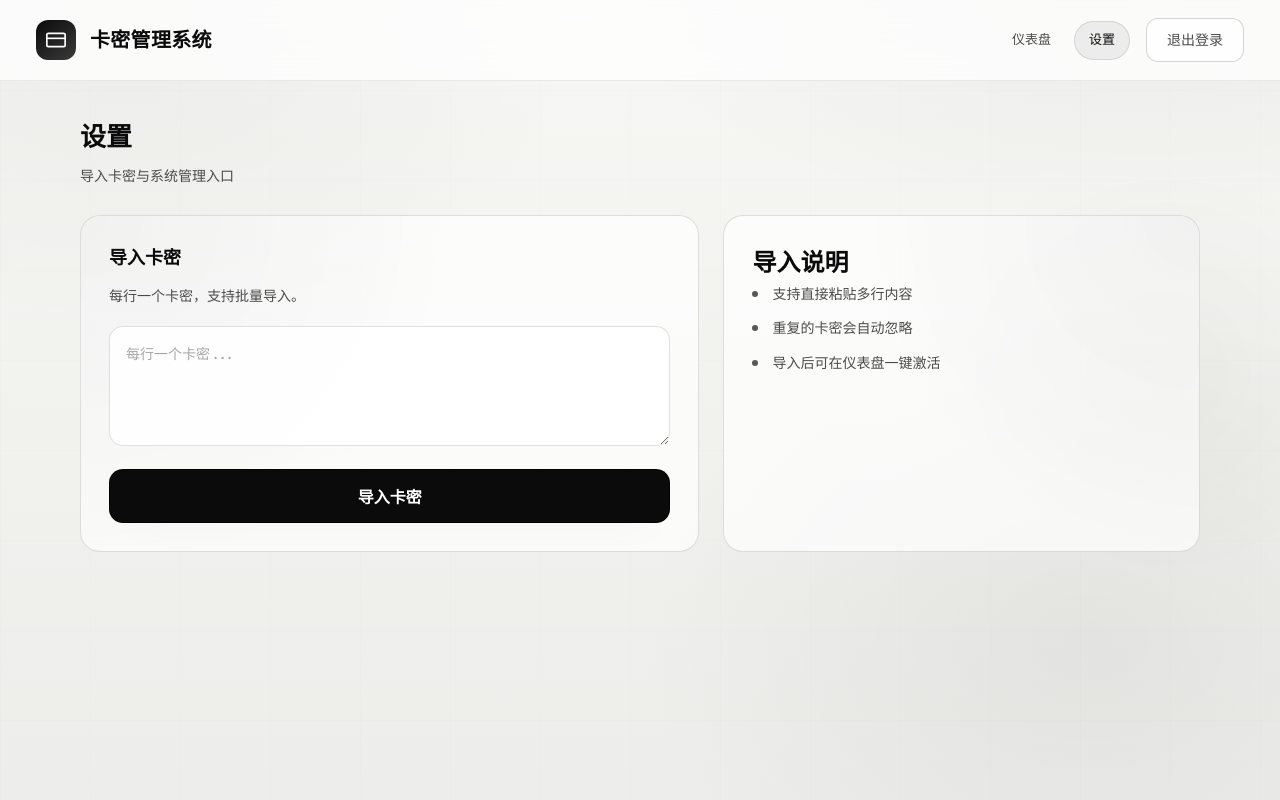
After one commit to 1307929582/nikocard, a Flask app: page /settings in a window 1280 px wide. The commit adds this page. Run offline with Flask 3, Linux system fonts and the light colour scheme; the visitor is signed in with stand-in values (Sample User, id 1); data that the repository does not hold is empty.

Commit message:
Move import to settings and restyle UI

```diff
--- a/app.py
+++ b/app.py
@@ -68,6 +68,11 @@ def dashboard():
     cards = db.get_all_cards()
     return render_template('dashboard.html', stats=stats, active_card=active_card, cards=cards)
 
+@app.route('/settings')
+@login_required
+def settings():
+    return render_template('settings.html')
+
 @app.route('/api/import', methods=['POST'])
 @login_required
 def import_keys():
--- a/static/style.css
+++ b/static/style.css
@@ -1,22 +1,22 @@
 @import url('https://fonts.googleapis.com/css2?family=Space+Grotesk:wght@300;400;500;600;700&family=JetBrains+Mono:wght@400;600&display=swap');
 
 :root {
-    --bg-0: #0b1020;
-    --bg-1: #0f172a;
-    --bg-2: #111c32;
-    --panel: rgba(12, 19, 34, 0.72);
-    --panel-strong: rgba(12, 19, 34, 0.9);
-    --stroke: rgba(148, 163, 184, 0.2);
-    --text-primary: #e6edf7;
-    --text-secondary: #9fb1c7;
-    --accent: #22d3ee;
-    --accent-2: #a3e635;
-    --accent-3: #fb7185;
-    --success: #34d399;
-    --warning: #fbbf24;
-    --danger: #f43f5e;
-    --shadow-soft: 0 18px 50px -28px rgba(0, 0, 0, 0.7);
-    --shadow-strong: 0 32px 80px -40px rgba(0, 0, 0, 0.85);
+    --bg-0: #f7f7f5;
+    --bg-1: #ffffff;
+    --bg-2: #f1f1ee;
+    --panel: rgba(255, 255, 255, 0.7);
+    --panel-strong: rgba(255, 255, 255, 0.9);
+    --stroke: rgba(0, 0, 0, 0.12);
+    --text-primary: #0b0b0b;
+    --text-secondary: #4b4b4b;
+    --accent: #0b0b0b;
+    --accent-2: #262626;
+    --accent-3: #6b6b6b;
+    --success: #111111;
+    --warning: #2b2b2b;
+    --danger: #0f0f0f;
+    --shadow-soft: 0 18px 50px -30px rgba(0, 0, 0, 0.2);
+    --shadow-strong: 0 40px 90px -55px rgba(0, 0, 0, 0.25);
     --radius-lg: 24px;
     --radius-md: 16px;
     --radius-sm: 12px;
@@ -33,10 +33,10 @@
 body {
     font-family: var(--font-sans);
     background:
-        radial-gradient(1200px 600px at 80% -10%, rgba(34, 211, 238, 0.28), transparent 60%),
-        radial-gradient(900px 500px at 10% 10%, rgba(163, 230, 53, 0.18), transparent 60%),
-        radial-gradient(800px 500px at 90% 75%, rgba(251, 113, 133, 0.16), transparent 60%),
-        linear-gradient(160deg, var(--bg-0) 0%, var(--bg-1) 45%, #0a0f1d 100%);
+        radial-gradient(1000px 520px at 90% -10%, rgba(0, 0, 0, 0.06), transparent 60%),
+        radial-gradient(760px 480px at 10% 5%, rgba(0, 0, 0, 0.04), transparent 60%),
+        radial-gradient(700px 520px at 85% 80%, rgba(0, 0, 0, 0.05), transparent 65%),
+        linear-gradient(180deg, var(--bg-0) 0%, var(--bg-2) 55%, #ededeb 100%);
     background-attachment: fixed;
     min-height: 100vh;
     color: var(--text-primary);
@@ -50,10 +50,10 @@ body::before {
     position: fixed;
     inset: 0;
     background-image:
-        linear-gradient(rgba(255, 255, 255, 0.05) 1px, transparent 1px),
-        linear-gradient(90deg, rgba(255, 255, 255, 0.05) 1px, transparent 1px);
-    background-size: 80px 80px;
-    opacity: 0.25;
+        linear-gradient(rgba(0, 0, 0, 0.04) 1px, transparent 1px),
+        linear-gradient(90deg, rgba(0, 0, 0, 0.04) 1px, transparent 1px);
+    background-size: 90px 90px;
+    opacity: 0.2;
     pointer-events: none;
     z-index: 0;
 }
@@ -61,14 +61,14 @@ body::before {
 body::after {
     content: '';
     position: fixed;
-    width: 520px;
-    height: 520px;
-    right: -120px;
-    top: 120px;
-    background: radial-gradient(circle, rgba(34, 211, 238, 0.35), transparent 65%);
-    filter: blur(10px);
-    opacity: 0.7;
-    animation: drift 16s ease-in-out infinite alternate;
+    width: 480px;
+    height: 480px;
+    right: -140px;
+    top: 140px;
+    background: radial-gradient(circle, rgba(0, 0, 0, 0.08), transparent 65%);
+    filter: blur(12px);
+    opacity: 0.4;
+    animation: drift 18s ease-in-out infinite alternate;
     pointer-events: none;
     z-index: 0;
 }
@@ -79,7 +79,7 @@ body::after {
 }
 
 ::selection {
-    background: rgba(34, 211, 238, 0.35);
+    background: rgba(0, 0, 0, 0.12);
     color: var(--text-primary);
 }
 
@@ -87,6 +87,11 @@ button,
 input,
 textarea {
     font-family: inherit;
+}
+
+input::placeholder,
+textarea::placeholder {
+    color: rgba(0, 0, 0, 0.35);
 }
 
 a {
@@ -198,38 +203,46 @@ a {
 
 .form-group input:focus {
     outline: none;
-    border-color: rgba(34, 211, 238, 0.6);
-    box-shadow: 0 0 0 3px rgba(34, 211, 238, 0.2);
+    border-color: rgba(0, 0, 0, 0.5);
+    box-shadow: 0 0 0 3px rgba(0, 0, 0, 0.1);
     transform: translateY(-1px);
 }
 
 .btn-primary {
     padding: 14px 24px;
     border-radius: 14px;
-    border: none;
-    background: linear-gradient(135deg, var(--accent), var(--accent-2));
-    color: #0b1020;
+    border: 1px solid rgba(0, 0, 0, 0.8);
+    background: #0b0b0b;
+    color: #ffffff;
     font-size: 16px;
     font-weight: 600;
     cursor: pointer;
     transition: transform 0.2s, box-shadow 0.2s;
-    box-shadow: 0 16px 40px -25px rgba(34, 211, 238, 0.6);
+    box-shadow: 0 18px 36px -26px rgba(0, 0, 0, 0.35);
 }
 
 .btn-primary:hover {
     transform: translateY(-2px) scale(1.01);
-    box-shadow: 0 22px 50px -28px rgba(34, 211, 238, 0.7);
+    box-shadow: 0 24px 52px -30px rgba(0, 0, 0, 0.4);
 }
 
 .btn-primary:focus-visible {
-    outline: 2px solid rgba(34, 211, 238, 0.7);
+    outline: 2px solid rgba(0, 0, 0, 0.7);
     outline-offset: 2px;
 }
 
+.btn-primary:disabled,
+.btn-secondary:disabled {
+    opacity: 0.65;
+    cursor: not-allowed;
+    transform: none;
+    box-shadow: none;
+}
+
 .error-msg {
-    background: rgba(244, 63, 94, 0.15);
-    border: 1px solid rgba(244, 63, 94, 0.7);
-    color: #fecdd3;
+    background: rgba(0, 0, 0, 0.06);
+    border: 1px solid rgba(0, 0, 0, 0.3);
+    color: var(--text-primary);
     padding: 12px 16px;
     border-radius: 14px;
     font-size: 13px;
@@ -247,9 +260,9 @@ a {
     justify-content: space-between;
     align-items: center;
     padding: 18px 36px;
-    background: rgba(10, 16, 28, 0.78);
+    background: rgba(255, 255, 255, 0.75);
     backdrop-filter: blur(16px);
-    border-bottom: 1px solid rgba(148, 163, 184, 0.16);
+    border-bottom: 1px solid rgba(0, 0, 0, 0.08);
     position: sticky;
     top: 0;
     z-index: 100;
@@ -264,12 +277,12 @@ a {
 .logo-small {
     width: 40px;
     height: 40px;
-    background: linear-gradient(140deg, var(--accent), var(--accent-2));
+    background: linear-gradient(140deg, #0b0b0b, #3a3a3a);
     border-radius: 12px;
     display: flex;
     align-items: center;
     justify-content: center;
-    color: #0b1020;
+    color: #ffffff;
 }
 
 .logo-small svg {
@@ -286,17 +299,46 @@ a {
 .btn-logout {
     padding: 10px 20px;
     border-radius: 12px;
-    background: rgba(17, 24, 39, 0.7);
+    background: rgba(255, 255, 255, 0.65);
     color: var(--text-secondary);
     text-decoration: none;
     font-size: 14px;
     transition: all 0.2s;
-    border: 1px solid rgba(148, 163, 184, 0.2);
+    border: 1px solid rgba(0, 0, 0, 0.16);
 }
 
 .btn-logout:hover {
-    background: rgba(30, 41, 59, 0.9);
+    background: rgba(0, 0, 0, 0.06);
     color: var(--text-primary);
+}
+
+.header-right {
+    display: flex;
+    align-items: center;
+    gap: 16px;
+}
+
+.nav {
+    display: flex;
+    align-items: center;
+    gap: 8px;
+}
+
+.nav-link {
+    padding: 8px 14px;
+    border-radius: 999px;
+    border: 1px solid transparent;
+    text-decoration: none;
+    font-size: 13px;
+    color: var(--text-secondary);
+    transition: all 0.2s;
+}
+
+.nav-link:hover,
+.nav-link.active {
+    color: var(--text-primary);
+    background: rgba(0, 0, 0, 0.06);
+    border-color: rgba(0, 0, 0, 0.1);
 }
 
 .main-content {
@@ -307,6 +349,84 @@ a {
 
 .main-content > section {
     animation: rise 0.6s ease both;
+}
+
+.settings-hero {
+    display: flex;
+    justify-content: space-between;
+    align-items: flex-end;
+    margin-bottom: 28px;
+}
+
+.settings-hero h2 {
+    font-size: 26px;
+    font-weight: 600;
+    margin-bottom: 6px;
+}
+
+.settings-hero p {
+    color: var(--text-secondary);
+    font-size: 14px;
+}
+
+.settings-grid {
+    display: grid;
+    grid-template-columns: minmax(320px, 1.3fr) minmax(240px, 1fr);
+    gap: 24px;
+}
+
+.settings-panel {
+    background: var(--panel);
+    border-radius: 20px;
+    padding: 28px;
+    border: 1px solid var(--stroke);
+    backdrop-filter: blur(16px);
+    position: relative;
+    overflow: hidden;
+}
+
+.settings-panel::before {
+    content: '';
+    position: absolute;
+    inset: 0;
+    background: radial-gradient(circle at top right, rgba(0, 0, 0, 0.08), transparent 60%);
+    opacity: 0.5;
+    pointer-events: none;
+}
+
+.settings-panel > * {
+    position: relative;
+    z-index: 1;
+}
+
+.panel-desc {
+    color: var(--text-secondary);
+    font-size: 14px;
+    margin-bottom: 18px;
+}
+
+.settings-list {
+    list-style: none;
+    display: grid;
+    gap: 12px;
+    color: var(--text-secondary);
+    font-size: 14px;
+}
+
+.settings-list li {
+    padding-left: 20px;
+    position: relative;
+}
+
+.settings-list li::before {
+    content: '';
+    position: absolute;
+    left: 0;
+    top: 8px;
+    width: 6px;
+    height: 6px;
+    border-radius: 999px;
+    background: rgba(0, 0, 0, 0.65);
 }
 
 .main-content > section:nth-child(2) {
@@ -437,8 +557,8 @@ a {
     content: '';
     position: absolute;
     inset: 0;
-    background: radial-gradient(circle at top left, rgba(34, 211, 238, 0.12), transparent 55%);
-    opacity: 0.6;
+    background: radial-gradient(circle at top left, rgba(0, 0, 0, 0.08), transparent 55%);
+    opacity: 0.5;
     pointer-events: none;
 }
 
@@ -459,8 +579,8 @@ a {
     height: 120px;
     padding: 16px;
     border-radius: 14px;
-    border: 1px solid rgba(148, 163, 184, 0.2);
-    background: rgba(7, 12, 24, 0.9);
+    border: 1px solid rgba(0, 0, 0, 0.12);
+    background: rgba(255, 255, 255, 0.85);
     color: var(--text-primary);
     font-size: 14px;
     resize: vertical;
@@ -468,17 +588,21 @@ a {
     font-family: var(--font-mono);
 }
 
+.import-panel .btn-primary {
+    width: 100%;
+}
+
 .import-panel textarea:focus {
     outline: none;
-    border-color: rgba(34, 211, 238, 0.6);
-    box-shadow: 0 0 0 3px rgba(34, 211, 238, 0.2);
+    border-color: rgba(0, 0, 0, 0.5);
+    box-shadow: 0 0 0 3px rgba(0, 0, 0, 0.08);
 }
 
 .btn-secondary {
     padding: 12px 24px;
     border-radius: 12px;
-    border: 1px solid rgba(34, 211, 238, 0.6);
-    background: rgba(15, 23, 42, 0.6);
+    border: 1px solid rgba(0, 0, 0, 0.8);
+    background: rgba(255, 255, 255, 0.9);
     color: var(--text-primary);
     font-size: 14px;
     font-weight: 600;
--- /dev/null
+++ b/templates/settings.html
@@ -0,0 +1,61 @@
+<!DOCTYPE html>
+<html lang="zh-CN">
+<head>
+    <meta charset="UTF-8">
+    <meta name="viewport" content="width=device-width, initial-scale=1.0">
+    <title>设置 - 卡密管理系统</title>
+    <link rel="stylesheet" href="{{ url_for('static', filename='style.css') }}">
+</head>
+<body>
+    <div class="dashboard">
+        <header class="header">
+            <div class="header-left">
+                <div class="logo-small">
+                    <svg viewBox="0 0 24 24" fill="none" stroke="currentColor" stroke-width="2">
+                        <rect x="1" y="4" width="22" height="16" rx="2" ry="2"/>
+                        <line x1="1" y1="10" x2="23" y2="10"/>
+                    </svg>
+                </div>
+                <h1>卡密管理系统</h1>
+            </div>
+            <div class="header-right">
+                <nav class="nav">
+                    <a class="nav-link" href="{{ url_for('dashboard') }}">仪表盘</a>
+                    <a class="nav-link active" href="{{ url_for('settings') }}">设置</a>
+                </nav>
+                <a href="{{ url_for('logout') }}" class="btn-logout">退出登录</a>
+            </div>
+        </header>
+
+        <main class="main-content">
+            <section class="settings-hero">
+                <div>
+                    <h2>设置</h2>
+                    <p>导入卡密与系统管理入口</p>
+                </div>
+            </section>
+
+            <section class="settings-grid">
+                <div class="import-panel">
+                    <h2>导入卡密</h2>
+                    <p class="panel-desc">每行一个卡密，支持批量导入。</p>
+                    <textarea id="keys-input" placeholder="每行一个卡密..."></textarea>
+                    <button id="btn-import" class="btn-primary">导入卡密</button>
+                </div>
+                <div class="settings-panel">
+                    <h2>导入说明</h2>
+                    <ul class="settings-list">
+                        <li>支持直接粘贴多行内容</li>
+                        <li>重复的卡密会自动忽略</li>
+                        <li>导入后可在仪表盘一键激活</li>
+                    </ul>
+                </div>
+            </section>
+        </main>
+    </div>
+
+    <div class="toast" id="toast"></div>
+
+    <script src="{{ url_for('static', filename='app.js') }}"></script>
+</body>
+</html>
```
Also changed, not shown: other parts of static/style.css (+76 -59 lines), static/app.js (+27 -9 lines), templates/dashboard.html (+7 -6 lines).
